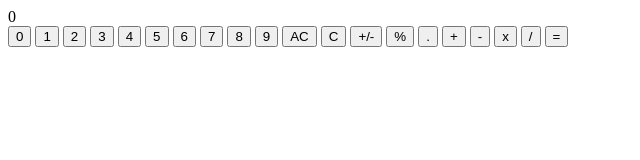
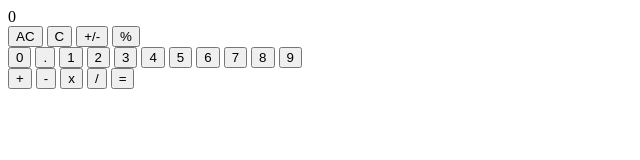
Before and after one commit to MuqAle/Calculator, a plain HTML site: page index.html in a window 1280 px wide. Shown: the whole page, without its empty margins (0-640 px from the left). Drawn offline with Linux system fonts and the light colour scheme.

Commit message:
Create containers

```diff
--- a/index.html
+++ b/index.html
@@ -8,8 +8,18 @@
     <title>Calculator</title>
 </head>
 <body>
+    <div id="output-container">
         <div id="output">0</div>
+    </div>
+    <div id="functions-container">
+        <button id="all-clear-btn" class="function">AC</button>
+        <button id = 'clear' class="function">C</button>
+        <button id="negative" class="function">+/-</button>
+        <button id="percent" class="function">%</button>
+    </div>
+    <div id="digits-container">
         <button class="digit">0</button>
+        <button id="decimal">.</button>
         <button class="digit">1</button>
         <button class="digit">2</button>
         <button class="digit">3</button>
@@ -19,16 +29,14 @@
         <button class="digit">7</button>
         <button class="digit">8</button>
         <button class="digit">9</button>
-    <button id="all-clear-btn">AC</button>
-    <button id = 'clear'>C</button>
-    <button id="negative">+/-</button>
-    <button id="percent">%</button>
-    <button id="decimal">.</button>
+    </div>
+    <div id="operator-container">
         <button id="add" class="operator">+</button>
         <button id="subtract" class="operator">-</button>
         <button id="multiply" class="operator">x</button>
         <button id="divide" class="operator">/</button>
         <button id="enter-btn">=</button>
+    </div>
     <script src ="js/script.js"></script>
 </body>
 </html>
```
Lines whose indentation alone changed are shown as unchanged.
